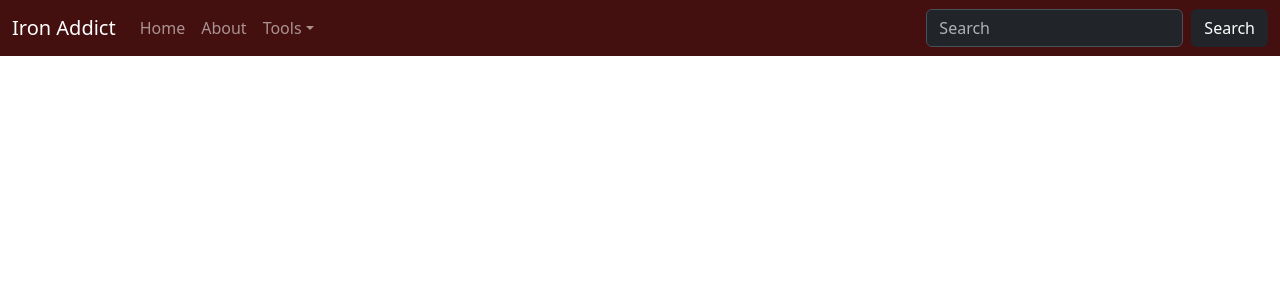
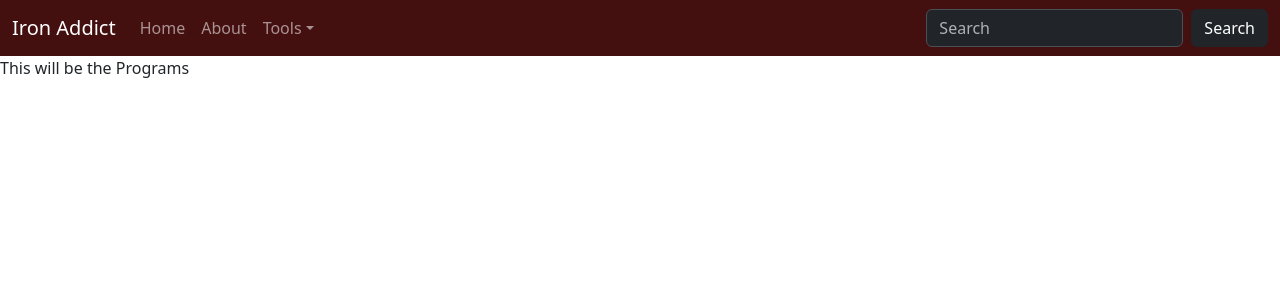
Before and after one commit to SVinnik99/iron-addict, a React (Create React App) app in the folder front-end/: page /programs in a window 1280 px wide. Shown: the top 300 px of the page. Built offline with nearby package versions, Linux system fonts and the light colour scheme.

Commit message:
added a route for the programs

```diff
--- a/front-end/src/App.js
+++ b/front-end/src/App.js
@@ -4,6 +4,7 @@ import About from "./components/About/About.js";
 import NavBar from "./components/Home/NavBar.js";
 import Home from "./components/Home/Index.js";
 import Calculators from "./components/Calculators/index.js";
+import Programs from "./components/Programs/index.js"
 
 function App() {
   return (
@@ -13,6 +14,7 @@ function App() {
         <Route exact path="/" element={<Home />} />
         <Route path="/about" element={<About />} />
         <Route path="/calculators" element={<Calculators />} />
+        <Route path="/programs" element={<Programs />} />
       </Routes>
     </>
   );
--- /dev/null
+++ b/front-end/src/components/Programs/index.js
@@ -0,0 +1,13 @@
+import React from 'react'
+
+
+function Programs(){
+
+    return(
+        <>
+        <p>This will be the Programs</p>
+        </>
+    )
+}
+
+export default Programs;
```
